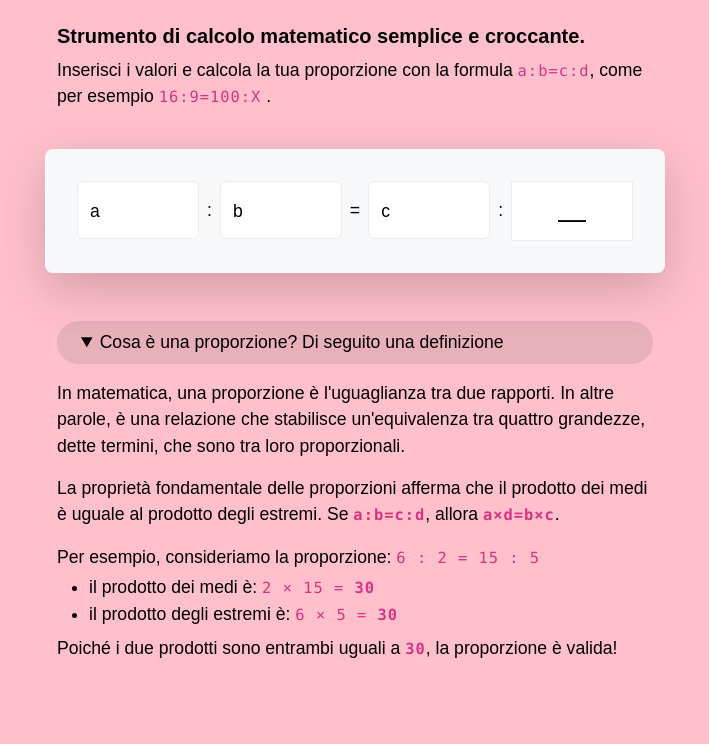
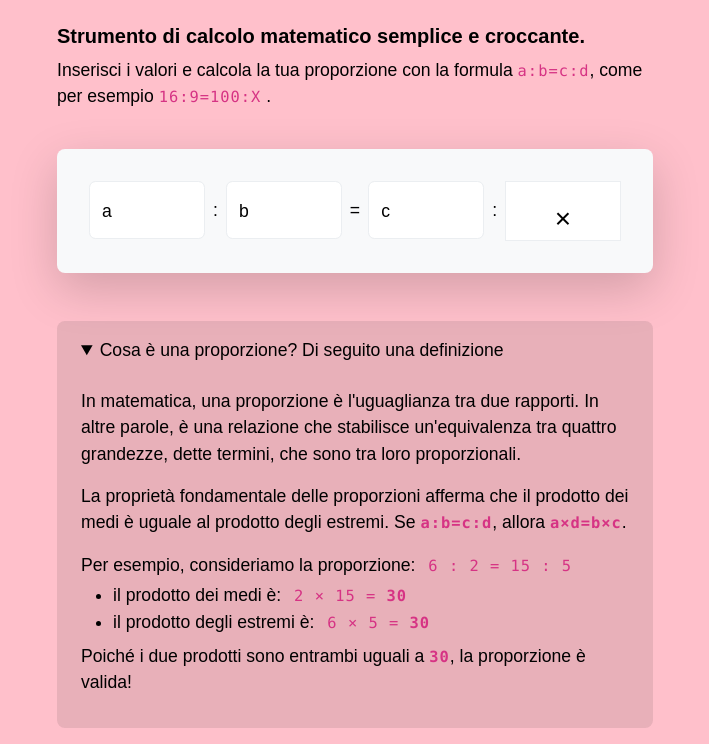
Before and after one commit to Calcola-Proporzione/calcola-proporzione.github.io, a plain HTML site: page index.html in a window 1280 px wide. Both pictures are taken after a click on the heading "Cosa è una proporzione? Di seguito una definizione". Shown: the part 178-922 px from the top of the page, without its empty margins (285-994 px from the left). Before the commit the page ends 871 px from the top, so only its background shows below. Drawn offline with Linux system fonts and the light colour scheme.

Commit message:
Refactor proporzione calculator and improve SEO
Updated index.html with improved meta tags for SEO and social sharing, and refactored calcolo.js to simplify initialization, improve input validation, and enhance result formatting. The calculator now uses Italian number formatting and provides clearer error handling.

```diff
--- a/index.html
+++ b/index.html
@@ -4,11 +4,20 @@
     <meta charset="UTF-8" />
     <meta name="viewport" content="width=device-width, initial-scale=1.0" />
 
+    <title>÷ Calcolatore di proporzioni online</title>
+    <meta name="description" content="Strumento di calcolo matematico semplice e croccante. Inserisci i valori e calcola la tua proporzione." />
+
+    <meta name="keywords" content="proporzioni, calcolo, divisione, moltiplicazione, operazione" />
+    <meta name="author" content="Marco Gargano" />
     <link rel="shortcut icon" href="/img/favicon.ico" type="image/x-icon" />
     <link rel="icon" href="/img/favicon.ico" type="image/x-icon" />
+    <meta name="theme-color" content="#ffc0cb" />
 
-    <title>Calcolatore di proporzioni online ÷</title>
-    <meta name="description" content="Strumento di calcolo matematico semplice e croccante. Inserisci i valori e calcola la tua proporzione." />
+    <meta property="og:url" content="https://calcola-proporzione.github.io//" />
+    <meta property="og:type" content="website" />
+    <meta property="og:title" content="÷ Calcolatore di proporzioni online" />
+    <meta property="og:description" content="Strumento di calcolo matematico semplice e croccante. Inserisci i valori e calcola la tua proporzione." />
+    <meta property="og:image" content="https://calcola-proporzione.github.io//img/share.jpg" />
 
     <link rel="stylesheet" href="/css/style-bs.css" />
     <link rel="stylesheet" href="/css/style.css" />
@@ -23,8 +32,8 @@
         </div>
       </div>
     </div>
-    <div class="container p-4 bg-light rounded-3 shadow-lg">
-      <form id="calcoloForm" action="">
+    <div class="container">
+      <form id="calcoloForm" class="p-4 bg-light rounded-3 shadow-lg" action="">
         <div class="d-flex text-center">
           <div class="w-100 p-2">
             <div class="form-floating">
@@ -61,21 +70,21 @@
     <div class="container mt-5 mb-3">
       <div class="row">
         <div class="col">
-          <details>
-            <summary class="p-2 px-4 bg-primary bg-opacity-10 rounded-pill">Cosa è una proporzione? Di seguito una definizione</summary>
-            <p class="pt-3">In matematica, una proporzione è l'uguaglianza tra due rapporti. In altre parole, è una relazione che stabilisce un'equivalenza tra quattro grandezze, dette termini, che sono tra loro proporzionali.</p>
+          <details class="p-3 rounded-3 px-4 bg-primary bg-opacity-10">
+            <summary class="">Cosa è una proporzione? Di seguito una definizione</summary>
+            <p class="pt-4">In matematica, una proporzione è l'uguaglianza tra due rapporti. In altre parole, è una relazione che stabilisce un'equivalenza tra quattro grandezze, dette termini, che sono tra loro proporzionali.</p>
             <p class="">
               La proprietà fondamentale delle proporzioni afferma che il prodotto dei medi è uguale al prodotto degli estremi. Se <code><strong>a:b=c:d</strong></code
               >, allora <code><strong>a×d=b×c</strong></code
               >.
             </p>
-            <p class="mb-1">Per esempio, consideriamo la proporzione: <code>6 : 2 = 15 : 5</code> </p>
+            <p class="mb-1">Per esempio, consideriamo la proporzione: <code class="text-nowrap ms-2">6 : 2 = 15 : 5</code> </p>
             <ul class="mb-2">
               <li class="">
-                il prodotto dei medi è: <code>2 × 15 = <strong>30</strong></code>
+                il prodotto dei medi è: <code class="text-nowrap ms-2">2 × 15 = <strong>30</strong></code>
               </li>
               <li class="">
-                il prodotto degli estremi è: <code>6 × 5 = <strong>30</strong></code>
+                il prodotto degli estremi è: <code class="text-nowrap ms-2">6 × 5 = <strong>30</strong></code>
               </li>
             </ul>
             <p class="">
@@ -87,9 +96,6 @@
       </div>
     </div>
 
-    <script type="module">
-      import { initCalcoloForm } from "/js/calcolo.js";
-      initCalcoloForm("#calcoloForm", "it-IT"); // o 'en-US' per formato anglosassone
-    </script>
+    <script src="/js/calcolo.js"></script>
   </body>
 </html>
--- a/js/calcolo.js
+++ b/js/calcolo.js
@@ -1,37 +1,49 @@
-// calcolo.js
-export function calcolaRisultato(x1, y1, y2) {
-  if (isNaN(x1) || isNaN(y1) || isNaN(y2)) {
-    return "—";
-  }
-  if (y1 === 0) {
-    return "❌";
-  }
-  return (x1 * y2 / y1).toFixed(5);
-}
-
-export function initCalcoloForm(formSelector) {
-  const form = document.querySelector(formSelector);
+document.addEventListener("DOMContentLoaded", () => {
+  const form = document.querySelector("#calcoloForm");
   if (!form) return;
 
-  const x1Input = form.querySelector("[name='x1']");
-  const y1Input = form.querySelector("[name='y1']");
-  const y2Input = form.querySelector("[name='y2']");
-  const output = form.querySelector(".risultato");
+  const aInput = form.querySelector("[name='x1']"); // a
+  const bInput = form.querySelector("[name='y1']"); // b
+  const cInput = form.querySelector("[name='y2']"); // c
+  const output = form.querySelector(".risultato");  // x (risultato finale)
 
-  if (!x1Input || !y1Input || !y2Input || !output) return;
+  if (!aInput || !bInput || !cInput || !output) return;
 
-  const aggiornaRisultato = () => {
-    const x1 = parseFloat(x1Input.value);
-    const y1 = parseFloat(y1Input.value);
-    const y2 = parseFloat(y2Input.value);
-    output.textContent = calcolaRisultato(x1, y1, y2);
-  };
+  function calcolaProporzione() {
+    const a = parseFloat(aInput.value);
+    const b = parseFloat(bInput.value);
+    const c = parseFloat(cInput.value);
 
-  // Calcola in tempo reale su input o cambio valore
-  [x1Input, y1Input, y2Input].forEach(input => {
-    input.addEventListener("input", aggiornaRisultato);
-  });
+    // Se uno dei campi non è compilato → nessun risultato
+    if (!isFinite(a) || !isFinite(b) || !isFinite(c)) {
+      output.textContent = "×";
+      return;
+    }
 
-  // Calcolo iniziale (opzionale)
-  aggiornaRisultato();
-}
+    // Evita divisione per 0
+    if (a === 0) {
+      output.textContent = "❌";
+      return;
+    }
+
+    // Formula proporzione: a : b = c : x → x = (b * c) / a
+    const x = (b * c) / a;
+
+    // Arrotonda a 5 decimali, rimuove zeri inutili
+    const xPulito = parseFloat(x.toFixed(5));
+
+    // Formattazione in stile italiano
+    output.textContent = xPulito.toLocaleString("it-IT", {
+      minimumFractionDigits: 0,
+      maximumFractionDigits: 5,
+    });
+  }
+
+  // Ricalcolo in tempo reale
+  [aInput, bInput, cInput].forEach(input =>
+    input.addEventListener("input", calcolaProporzione)
+  );
+
+  // Calcolo iniziale
+  calcolaProporzione();
+});
```
